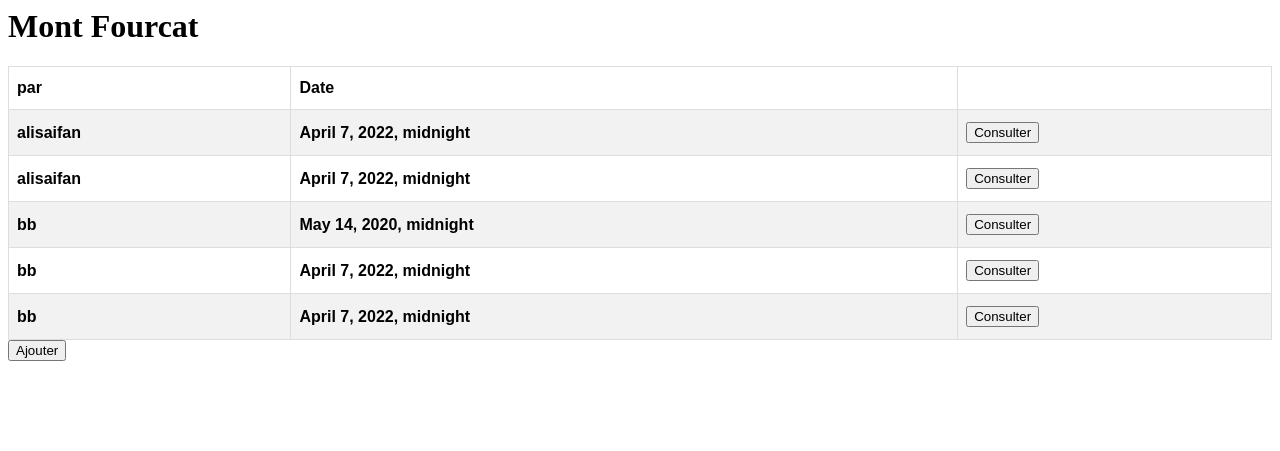
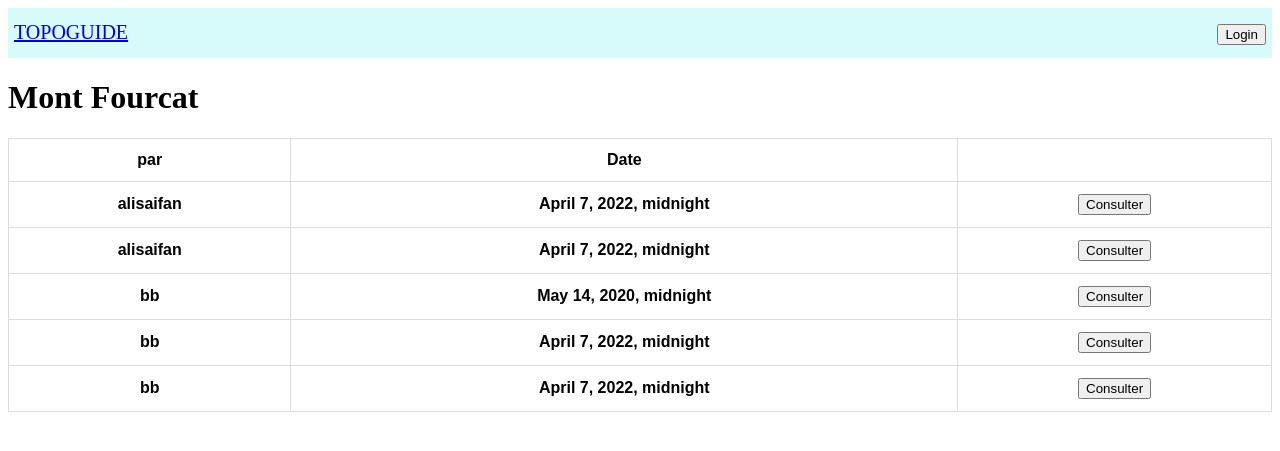
Before and after one commit to Souayfan-Ali/Topoguide, a Django app: page /polls/1/ in a window 1280 px wide. Shown: the top 451 px of the page. Run offline with Django 4.2, Linux system fonts and the light colour scheme; data comes from the database, SQL or seed files in the repository; both versions use the stored data as it was after the commit; lists and menus that the app fills with data are empty.

Commit message:
les bases de projet sont terminer , il reste de modifier le style

```diff
--- a/mysite/polls/static/polls/style.css
+++ b/mysite/polls/static/polls/style.css
@@ -14,8 +14,40 @@
     padding-bottom: 12px;
     text-align: left;
   }
-  #main-navbar{
-    color: white;
-    min-height: 14vh;
-    font-size: 15px;
+  #customers2 {
+    font-family: Arial;
+    border-collapse: collapse;
+    width: 100%;
   }
+  #customers2 td, #customers2 th {
+    border: 1px solid #ddd;
+    padding: 8px;
+  }
+  #customers2 th {
+    padding-top: 12px;
+    padding-bottom: 12px;
+    text-align: middle;
+  }
+.fixed {
+    position: relative;
+    height: 50px;
+    background-color: rgba(32, 232, 232, 0.175);
+}
+.topleft {
+  position: absolute;
+  left: 6px;
+  top: 13px;
+  font-size: 20px;
+}
+.topright{
+  position: absolute;
+  right: 6px;
+  top: 13px;
+  font-size: 20px;
+}
+.topright2{
+  position: absolute;
+  right: 100px;
+  top: 16px;
+  font-size: 15px;
+}
--- a/mysite/polls/templates/polls/Ajouter_une_Sortie.html
+++ b/mysite/polls/templates/polls/Ajouter_une_Sortie.html
@@ -1,6 +1,5 @@
+{% extends 'polls/base.html' %}
 {% load static %}
-
-<link rel="stylesheet" type="text/css" href="{% static 'polls/style.css' %}">
 {% block content %}
 <h1 >{{ user.username }}</h1>
 <h1 >{{ Itineraire_.titre }}</h1>
--- a/mysite/polls/templates/polls/Consulter.html
+++ b/mysite/polls/templates/polls/Consulter.html
@@ -1,4 +1,6 @@
+{% extends 'polls/base.html' %}
 {% load static %}
+{% block content %}
 <div>
 <h1 ><a href="{% url 'polls:Itineraire_DetailView' sortie_.itineraire.id %}">{{ sortie_.itineraire.titre }}</a>
     -Sortie de {{ sortie_.utilisateur }}
@@ -45,3 +47,4 @@
     </form>
 </div>
 {% endif %}
+{% endblock content %}
--- a/mysite/polls/templates/polls/Itineraire_Detail.html
+++ b/mysite/polls/templates/polls/Itineraire_Detail.html
@@ -1,12 +1,11 @@
+{% extends 'polls/base.html' %}
 {% load static %}
-
-<link rel="stylesheet" type="text/css" href="{% static 'polls/style.css' %}">
 {% block content %}
 <div>
 <h1 >{{ user.username }}</h1>
 <h1 >{{ Itineraire.titre }}</h1>
 </div>
-<table id="customers">
+<table id="customers2">
     <tr>
         <th>par</th>
         <th>Date</th>
@@ -23,5 +22,7 @@
     {% endif %}
   </tr>{% endfor %}
 </table>
+{% if user.username %}
 <a href="{% url 'polls:Ajouter_une_Sortie' Itineraire.id %}"><input type="button" value="Ajouter" ></a>
+{% endif %}
 {% endblock content %}
--- /dev/null
+++ b/mysite/polls/templates/polls/base.html
@@ -0,0 +1,23 @@
+<!doctype html>
+<head>
+    <meta charset="utf-8">
+</head>
+<body>
+{% load static %}
+<link rel="stylesheet" type="text/css" href="{% static 'polls/style.css' %}">
+<div class="fixed">
+    <div class="topleft"><a href="/polls/">TOPOGUIDE</a></div>
+    <div class="topright">
+        {% if user.username %}
+            <a href="{% url 'polls:logout' %}"><input type="button" value="logout" ></a>
+        {% else %}
+            <a href="{% url 'polls:login' %}"><input type="button" value="Login" ></a>
+        {% endif %}
+    </div>
+    <div class="topright2">
+        {{ user.username }}
+    </div>
+</div>
+{% block content %}{% endblock %}
+</body>
+</html>
```
Also changed, not shown: mysite/polls/templates/polls/Itineraire_list.html (+8 -13 lines), mysite/db.sqlite3.
